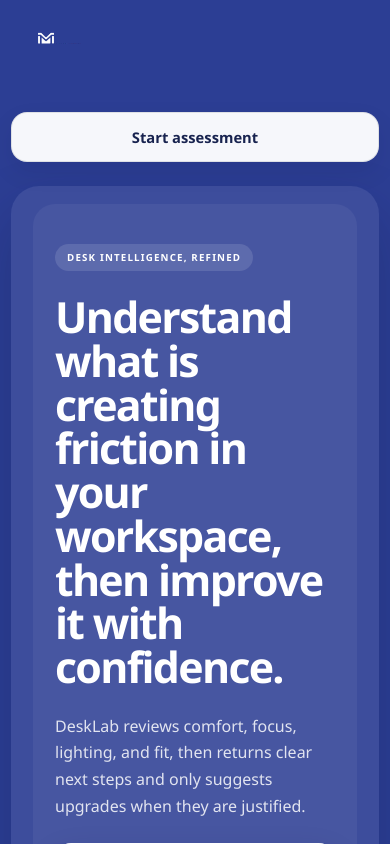
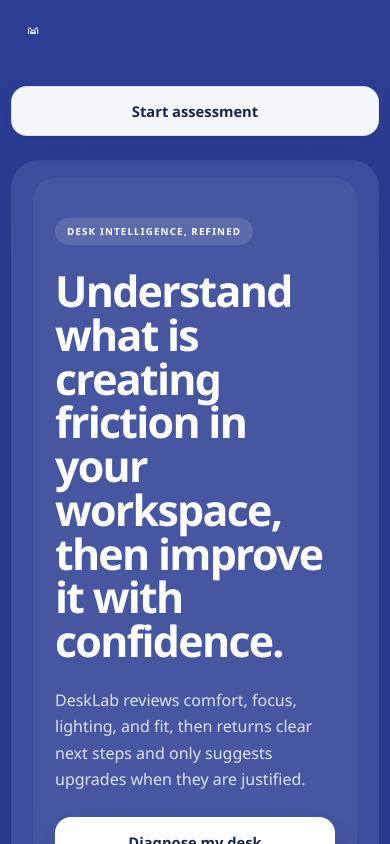
Before and after one commit to urbanmarketplace-labs/desk-advisor, a Next.js app: page / in a window 390 px wide. Shown: the top 844 px of the page. Built offline with nearby package versions, Linux system fonts and the light colour scheme.

Commit message:
Fix logo clipping by removing header constraints

```diff
--- a/src/app/globals.css
+++ b/src/app/globals.css
@@ -72,7 +72,7 @@ button {
   justify-content: space-between;
   gap: 24px;
   margin-bottom: 24px;
-  min-height: 96px;
+  overflow: visible;
 }
 
 .brandLockup {
@@ -80,14 +80,18 @@ button {
   align-items: center;
   padding: 0;
   line-height: 0;
+  overflow: visible;
+  flex: 0 0 auto;
 }
 
 .brandImage {
   display: block;
-  height: clamp(72px, 9vw, 104px);
+  height: 44px;
   width: auto;
   max-width: none;
   object-fit: contain;
+  overflow: visible;
+  flex: 0 0 auto;
 }
 
 .ghostButton,
@@ -846,7 +850,8 @@ button {
   }
 
   .brandImage {
-    height: clamp(60px, 18vw, 84px);
+    height: 44px;
+    width: auto;
   }
 
   .ghostButton,
```
